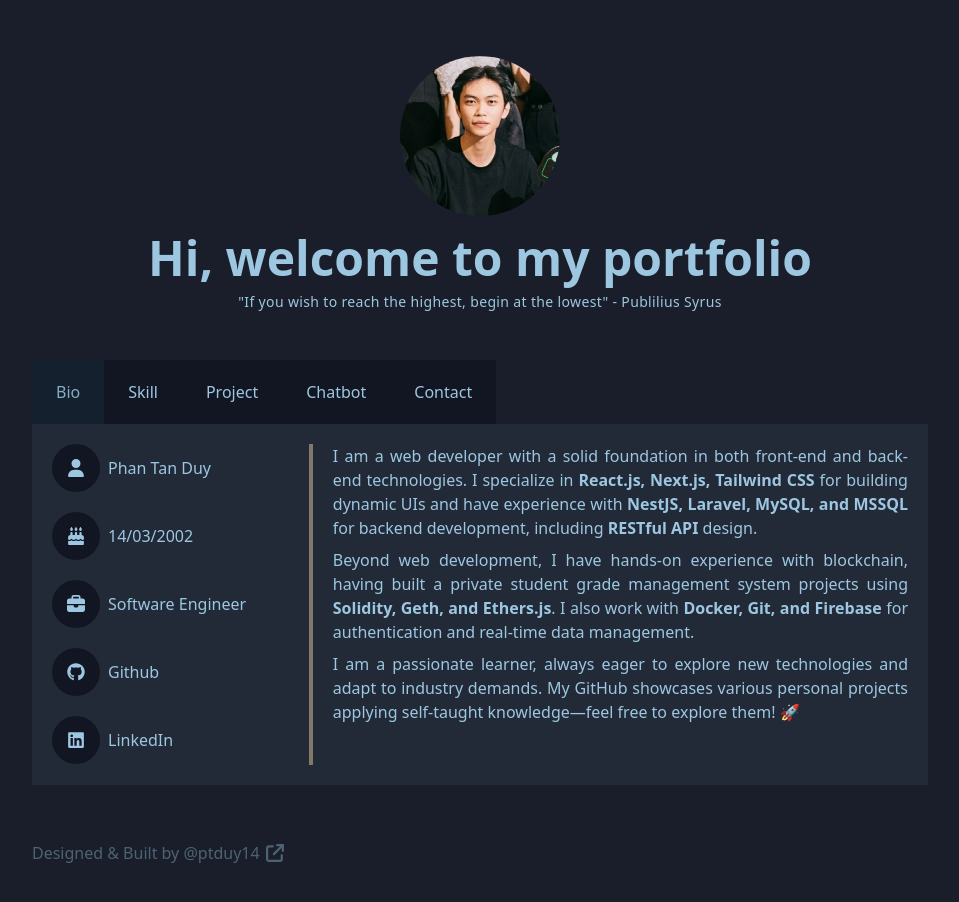
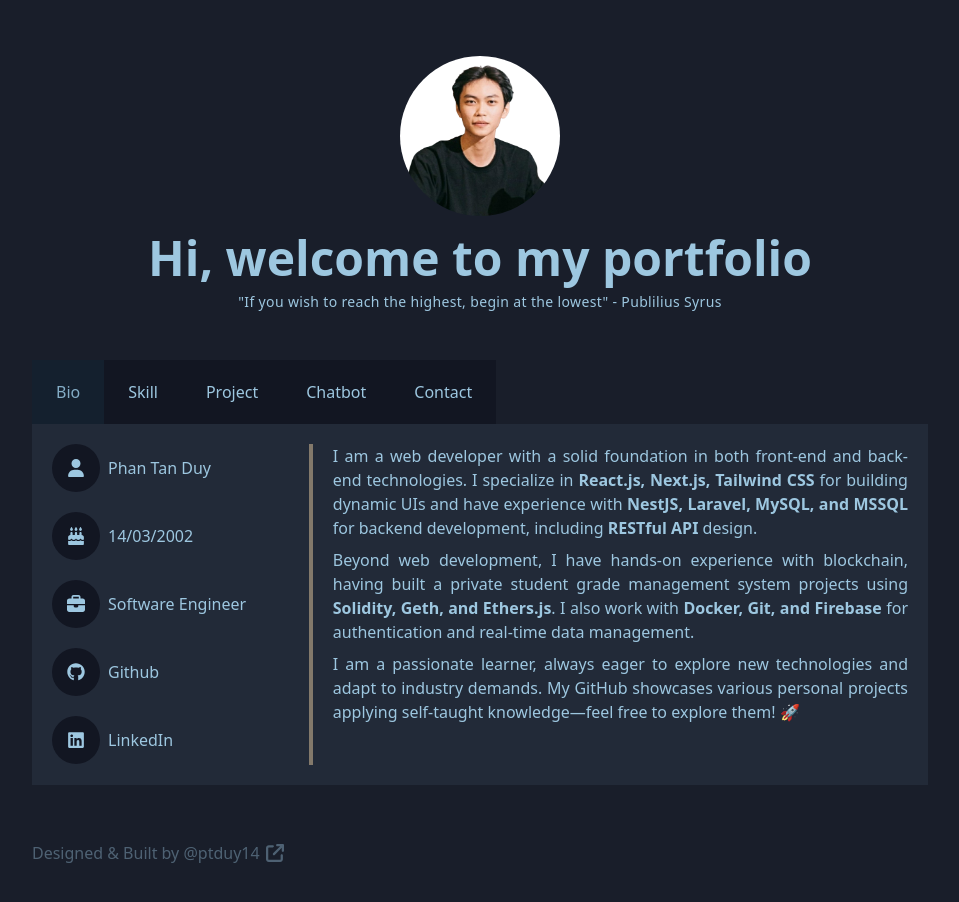
Before and after one commit to ptduy14/portfolio, a React (Create React App) app: page / in a window 1280 px wide. Shown: the top 902 px of the page, without its empty margins (160-1119 px from the left). Built offline with nearby package versions, Linux system fonts and the light colour scheme.

Commit message:
style: :lipstick: update avata and min height of main view

```diff
--- a/src/App.js
+++ b/src/App.js
@@ -9,7 +9,7 @@ import Footer from "./components/Footer";
 function App() {
   const {isShowing} = useContext(ToastContext)
 
-  return <div className="bg-primary-color flex justify-center text-text-color">
+  return <div className="bg-primary-color flex justify-center text-text-color min-h-screen">
     {isShowing && <Toast />}
     <div className="container w-[90%] lg:w-[70%] mx-auto my-14">
       <Header />
--- a/src/common/BotMessage.jsx
+++ b/src/common/BotMessage.jsx
@@ -1,4 +1,4 @@
-import avata from "../assets/img/avata.jpg";
+import avata from "../assets/img/avata.png";
 import ReactMarkdown from 'react-markdown';
 
 export default function BotMessage({ message }) {
--- a/src/common/WaitingMessage.jsx
+++ b/src/common/WaitingMessage.jsx
@@ -1,4 +1,4 @@
-import avata from "../assets/img/avata.jpg";
+import avata from "../assets/img/avata.png";
 
 export default function WaitingMessage() {
   return (
--- a/src/components/Header/Avata.jsx
+++ b/src/components/Header/Avata.jsx
@@ -1,4 +1,4 @@
-import avata from "../../assets/img/avata.jpg"
+import avata from "../../assets/img/avata.png"
 
 export default function Avata() {
   return (
```
Also changed, not shown: src/assets/img/avata.jpg (deleted), src/assets/img/avata.png (added).
